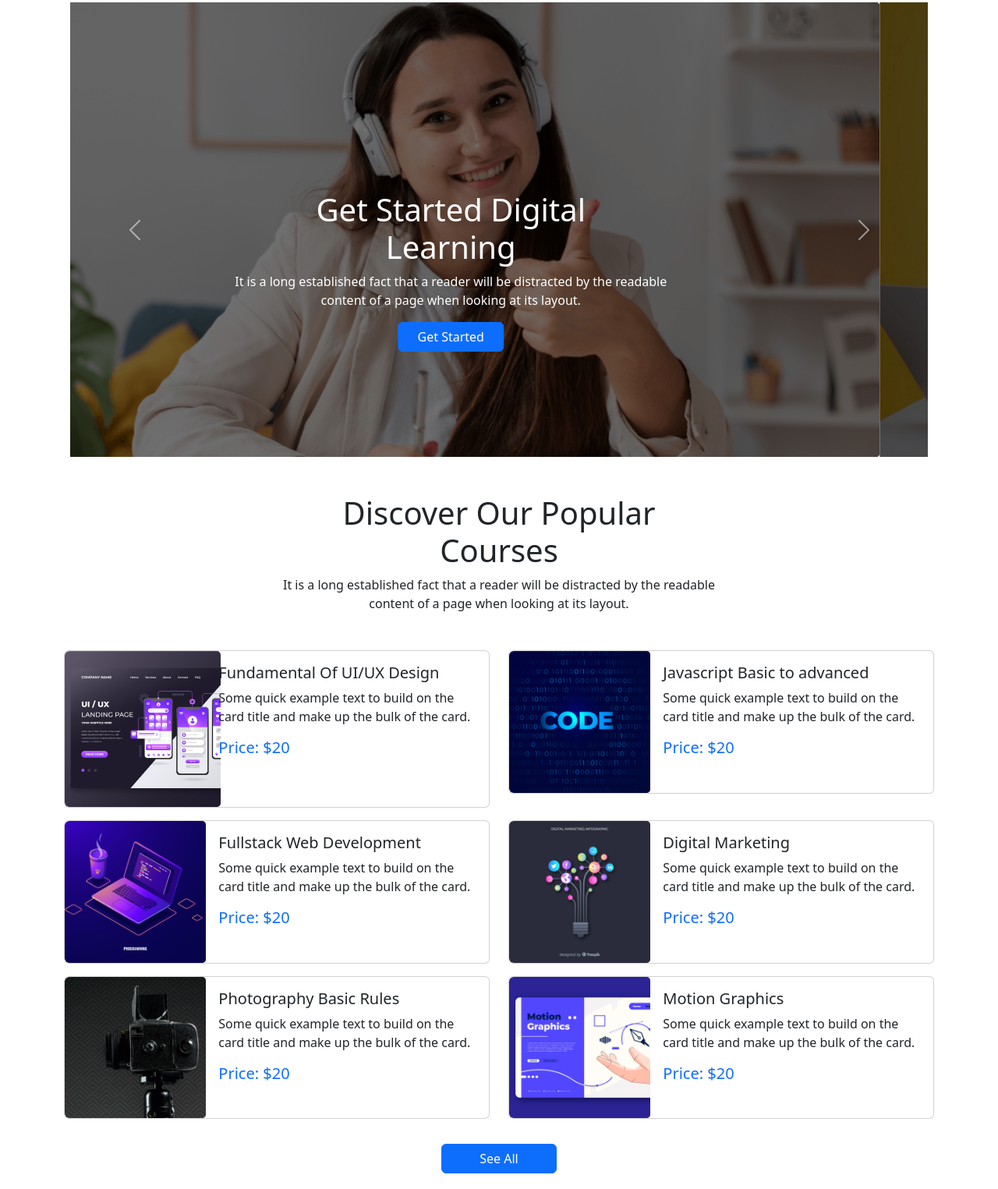
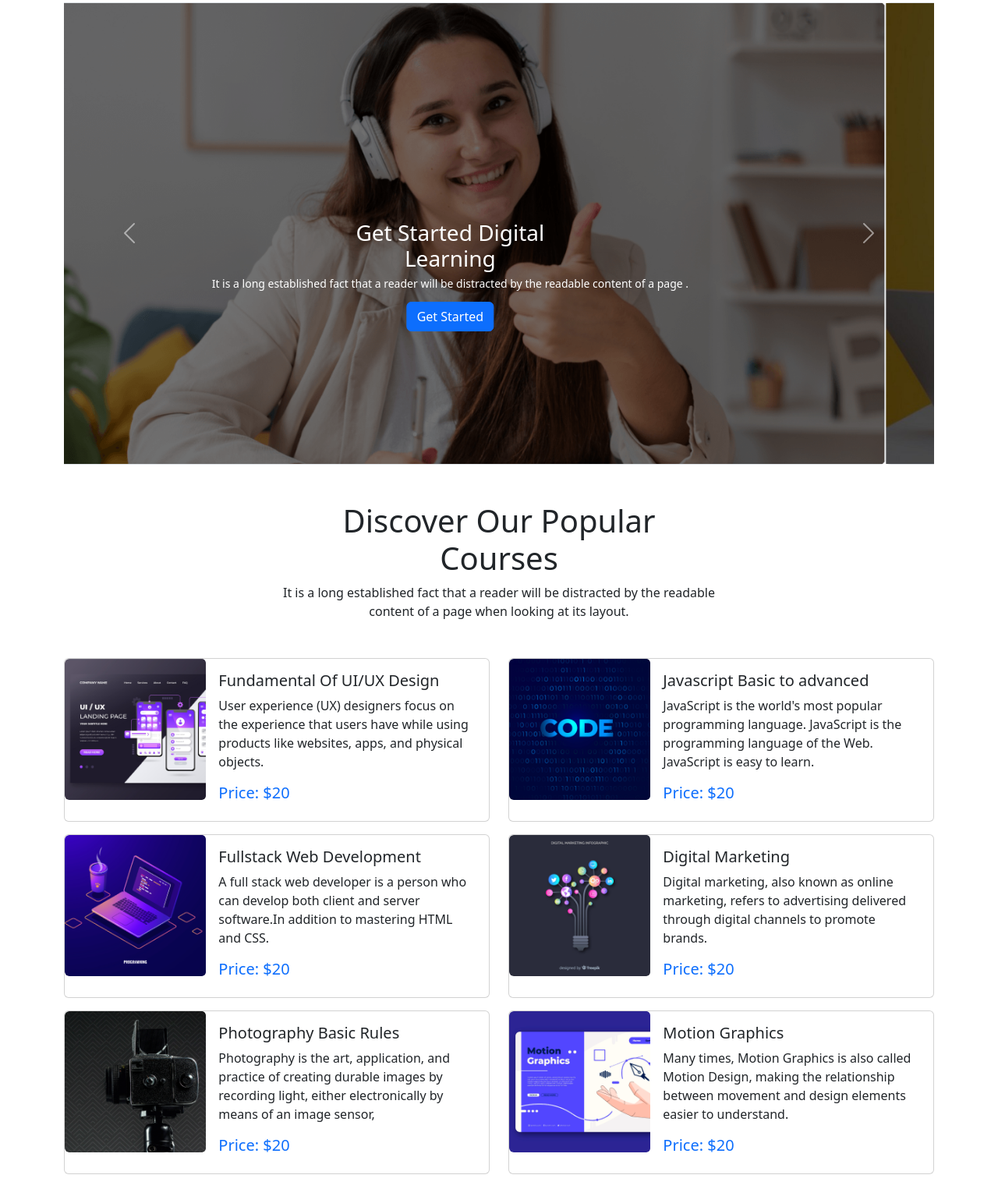
Before and after one commit to Faridhosen4563/Edu-site, a plain HTML site: page index.html in a window 1280 px wide. Shown: the part 77-1602 px from the top of the page at 78% size. Drawn offline with nearby package versions, Linux system fonts and the light colour scheme.

Commit message:
make websit responsive

```diff
--- a/css/style.css
+++ b/css/style.css
@@ -1,3 +1,7 @@
 .fa-brands {
     margin-left: 15px;
 }
+
+.card-img {
+    width: 100%;
+}
--- a/index.html
+++ b/index.html
@@ -5,6 +5,7 @@
     <meta charset="utf-8">
     <meta name="viewport" content="width=device-width, initial-scale=1">
     <title>Farid Edu</title>
+    <link rel="shortcut icon" href="images/fav-icon.png" type="image/x-icon">
     <link href="https://cdn.jsdelivr.net/npm/bootstrap@5.2.0/dist/css/bootstrap.min.css" rel="stylesheet"
         integrity="sha384-gH2yIJqKdNHPEq0n4Mqa/HGKIhSkIHeL5AyhkYV8i59U5AR6csBvApHHNl/vI1Bx" crossorigin="anonymous">
     <!-- for font awesome -->
@@ -63,53 +64,47 @@
 
         <!-- slide show start  -->
 
-        <section class="my-4 mx-2">
-
-            <div id="carouselExampleControls" class="carousel slide" data-bs-ride="carousel">
+        <section class="my-4">
+            <div id="carouselExampleCaptions" class="carousel slide" data-bs-ride="carousel">
                 <div class="carousel-inner">
-                    <div class="carousel-item active slide-bg">
-                        <img src="images/cover/cover-1.png" class="d-block w-100" alt="...">
+                    <div class="carousel-item active border rounded">
+                        <img src="images/cover/cover-1.png" class="d-block w-100 " alt="...">
                         <div
-                            class="carousel-caption d-flex d-lg-flex d-sm-flex flex-sm-column flex-column justify-content-sm-center align-items-lg-center justify-content-center align-items-center text-center d-md-block w-auto h-75">
-                            <h1 class="fs-1">Get Started Digital<br> Learning</h1>
-                            <p>It is a long established fact that a reader will be distracted by the readable<br>
-                                content of
-                                a page when looking at its layout.</p>
-                            <button type="button" class="btn btn-primary px-4">Get Started</button>
+                            class="carousel-caption d-flex align-items-center text-center h-75 flex-column justify-content-center">
+                            <h3>Get Started Digital <br>Learning</h3>
+                            <small class="lh-1 ">It is a long established fact that a reader will be distracted by the
+                                readable content of a page .</small>
+                            <button class="btn btn-primary mt-3">Get Started</button>
                         </div>
                     </div>
-                    <div class="carousel-item ">
+                    <div class="carousel-item border rounded">
                         <img src="images/cover/cover-2.jpg" class="d-block w-100" alt="...">
                         <div
-                            class="carousel-caption d-flex d-lg-flex d-sm-flex flex-sm-column flex-column justify-content-sm-center align-items-lg-center justify-content-center align-items-center text-center d-md-block w-auto h-75">
-                            <h1>Get Started Digital<br> Learning</h1>
-                            <p class="my-3">It is a long established fact that a reader will be distracted by the
-                                readable
-                                <br>content of
-                                a page when looking at its layout.
-                            </p>
-                            <button type="button" class="btn btn-primary px-4 my-3">Get Started</button>
+                            class="carousel-caption d-flex align-items-center text-center h-75 flex-column justify-content-center">
+                            <h3>Get Started Digital <br>Learning</h3>
+                            <small class="lh-1">It is a long established fact that a reader will be
+                                distracted by the
+                                readable content of a page .</small>
+                            <button class="btn btn-primary mt-3">Get Started</button>
                         </div>
                     </div>
-                    <div class="carousel-item">
+                    <div class="carousel-item border rounded">
                         <img src="images/cover/cover-3.jpg" class="d-block w-100" alt="...">
                         <div
-                            class="carousel-caption d-flex d-lg-flex d-sm-flex flex-sm-column flex-column justify-content-sm-center align-items-lg-center justify-content-center align-items-center text-center d-md-block w-auto h-75">
-                            <h1>Get Started Digital<br> Learning</h1>
-                            <p>It is a long established fact that a reader will be distracted by the readable
-                                <br>content of
-                                a page when looking at its layout.
-                            </p>
-                            <button type="button" class="btn btn-primary px-4">Get Started</button>
+                            class="carousel-caption d-flex align-items-center text-center h-75 flex-column justify-content-center">
+                            <h3>Get Started Digital <br>Learning</h3>
+                            <small class="lh-1 ">It is a long established fact that a reader will be distracted by the
+                                readable content of a page .</small>
+                            <button class="btn btn-primary mt-3">Get Started</button>
                         </div>
                     </div>
                 </div>
-                <button class="carousel-control-prev" type="button" data-bs-target="#carouselExampleControls"
+                <button class="carousel-control-prev" type="button" data-bs-target="#carouselExampleCaptions"
                     data-bs-slide="prev">
                     <span class="carousel-control-prev-icon" aria-hidden="true"></span>
                     <span class="visually-hidden">Previous</span>
                 </button>
-                <button class="carousel-control-next" type="button" data-bs-target="#carouselExampleControls"
+                <button class="carousel-control-next" type="button" data-bs-target="#carouselExampleCaptions"
                     data-bs-slide="next">
                     <span class="carousel-control-next-icon" aria-hidden="true"></span>
                     <span class="visually-hidden">Next</span>
@@ -142,13 +137,13 @@
                             <div class="row g-0">
                                 <div class="col-md-4 col-12">
                                     <img src="images/course/course-1.png"
-                                        class="img-lg-fluid img-md-fluid rounded-start " alt="...">
+                                        class="img-lg-fluid img-md-fluid rounded-start card-img" alt="...">
                                 </div>
                                 <div class="col-md-8">
                                     <div class="card-body">
                                         <h5 class="card-title">Fundamental Of UI/UX Design</h5>
-                                        <p class="card-text">Some quick example text to build on the card title and make
-                                            up the bulk of the card.
+                                        <p class="card-text">User experience (UX) designers focus on the experience that
+                                            users have while using products like websites, apps, and physical objects.
                                         </p>
                                         <h5 class="text-primary">
                                             Price: $20
@@ -165,13 +160,15 @@
                         <div class="card mb-3" style="max-width: 100%;">
                             <div class="row g-0">
                                 <div class="col-md-4">
-                                    <img src="images/course/course-2.png" class="img-fluid rounded-start" alt="...">
+                                    <img src="images/course/course-2.png" class="img-fluid rounded-start card-img"
+                                        alt="...">
                                 </div>
                                 <div class="col-md-8">
                                     <div class="card-body">
                                         <h5 class="card-title">Javascript Basic to advanced</h5>
-                                        <p class="card-text">Some quick example text to build on the card title and make
-                                            up the bulk of the card.
+                                        <p class="card-text">JavaScript is the world's most popular programming
+                                            language. JavaScript is the programming language of the Web. JavaScript is
+                                            easy to learn.
                                         </p>
                                         <h5 class="text-primary">
                                             Price: $20
@@ -188,13 +185,14 @@
                         <div class="card mb-3" style="max-width: 100%;">
                             <div class="row g-0">
                                 <div class="col-md-4">
-                                    <img src="images/course/course-3.png" class="img-fluid rounded-start" alt="...">
+                                    <img src="images/course/course-3.png" class="img-fluid rounded-start card-img"
+                                        alt="...">
                                 </div>
                                 <div class="col-md-8">
                                     <div class="card-body">
                                         <h5 class="card-title">Fullstack Web Development</h5>
-                                        <p class="card-text">Some quick example text to build on the card title and make
-                                            up the bulk of the card.
+                                        <p class="card-text">A full stack web developer is a person who can develop both
+                                            client and server software.In addition to mastering HTML and CSS.
                                         </p>
                                         <h5 class="text-primary">
                                             Price: $20
@@ -211,13 +209,14 @@
                         <div class="card mb-3" style="max-width:100%;">
                             <div class="row g-0">
                                 <div class="col-md-4">
-                                    <img src="images/course/course-4.png" class="img-fluid rounded-start" alt="...">
+                                    <img src="images/course/course-4.png" class="img-fluid rounded-start card-img"
+                                        alt="...">
                                 </div>
                                 <div class="col-md-8">
                                     <div class="card-body">
                                         <h5 class="card-title">Digital Marketing</h5>
-                                        <p class="card-text">Some quick example text to build on the card title and make
-                                            up the bulk of the card.
+                                        <p class="card-text">Digital marketing, also known as online marketing, refers
+                                            to advertising delivered through digital channels to promote brands.
                                         </p>
                                         <h5 class="text-primary">
                                             Price: $20
@@ -235,13 +234,15 @@
                         <div class="card mb-3" style="max-width: 100%;">
                             <div class="row g-0">
                                 <div class="col-md-4">
-                                    <img src="images/course/course-5.png" class="img-fluid rounded-start" alt="...">
+                                    <img src="images/course/course-5.png" class="img-fluid rounded-start card-img"
+                                        alt="...">
                                 </div>
                                 <div class="col-md-8">
                                     <div class="card-body">
                                         <h5 class="card-title">Photography Basic Rules</h5>
-                                        <p class="card-text">Some quick example text to build on the card title and make
-                                            up the bulk of the card.
+                                        <p class="card-text">Photography is the art, application, and practice of
+                                            creating durable images by recording light, either electronically by means
+                                            of an image sensor,
                                         </p>
                                         <h5 class="text-primary">
                                             Price: $20
@@ -255,13 +256,15 @@
                         <div class="card mb-3" style="max-width: 100%;">
                             <div class="row g-0">
                                 <div class="col-md-4">
-                                    <img src="images/course/course-6.png" class="img-fluid rounded-start" alt="...">
+                                    <img src="images/course/course-6.png" class="img-fluid rounded-start card-img"
+                                        alt="...">
                                 </div>
                                 <div class="col-md-8">
                                     <div class="card-body">
                                         <h5 class="card-title">Motion Graphics</h5>
-                                        <p class="card-text">Some quick example text to build on the card title and make
-                                            up the bulk of the card.
+                                        <p class="card-text">Many times, Motion Graphics is also called Motion Design,
+                                            making the relationship between movement and design elements easier to
+                                            understand.
                                         </p>
                                         <h5 class="text-primary">
                                             Price: $20
@@ -308,12 +311,12 @@
                                         <p>Online Course</p>
                                     </div>
                                     <div class="col-lg-4 col-md-5 col-6">
-                                        <h1>3.2k+</h1>
-                                        <p>Online Course</p>
+                                        <h1>600+</h1>
+                                        <p>Expert member</p>
                                     </div>
                                     <div class="col-lg-4 col-md-5 col-6">
-                                        <h1>3.2k+</h1>
-                                        <p>Online Course</p>
+                                        <h1>1k+</h1>
+                                        <p>Rating & Review</p>
                                     </div>
 
                                 </div>
```
Also changed, not shown: images/fav-icon.png (added).
